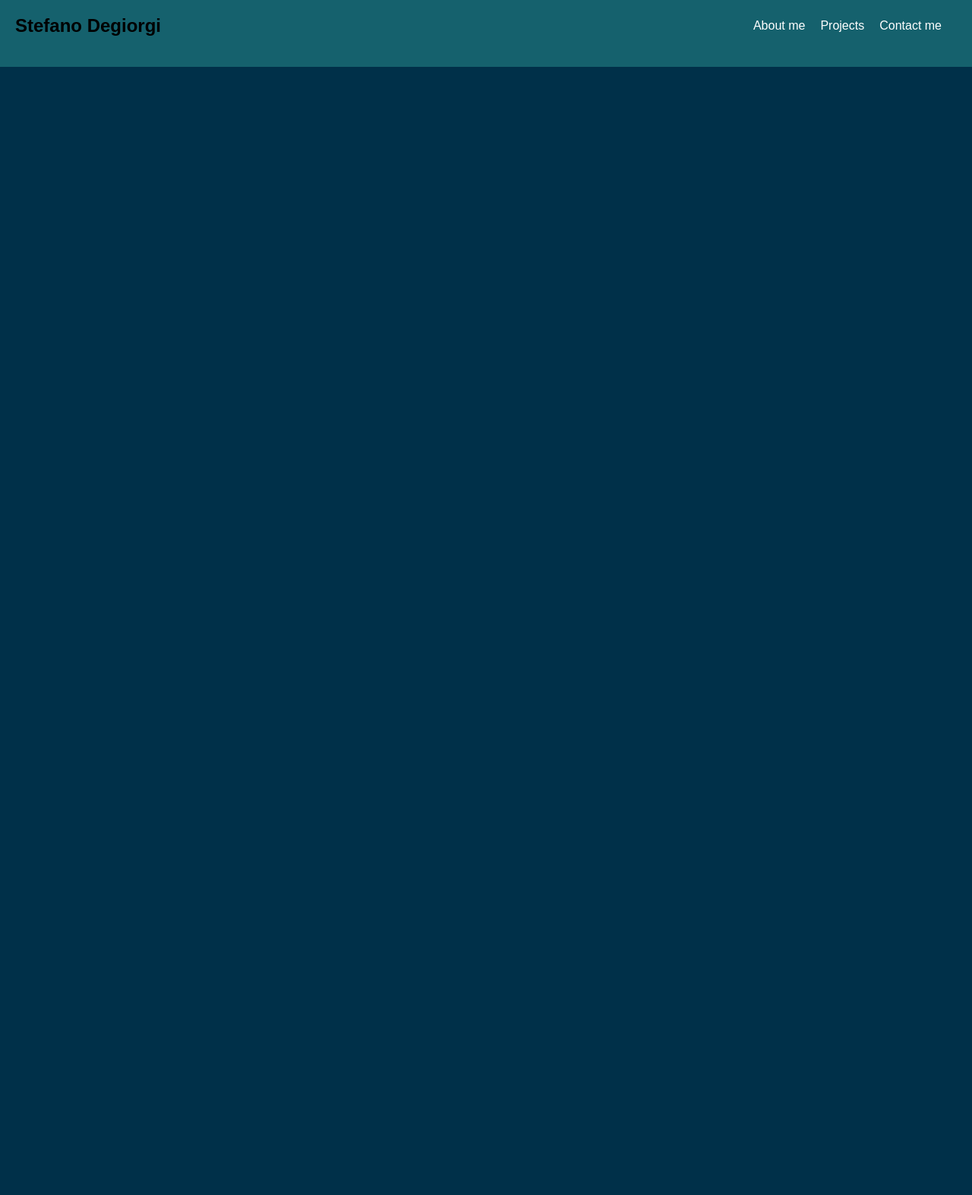
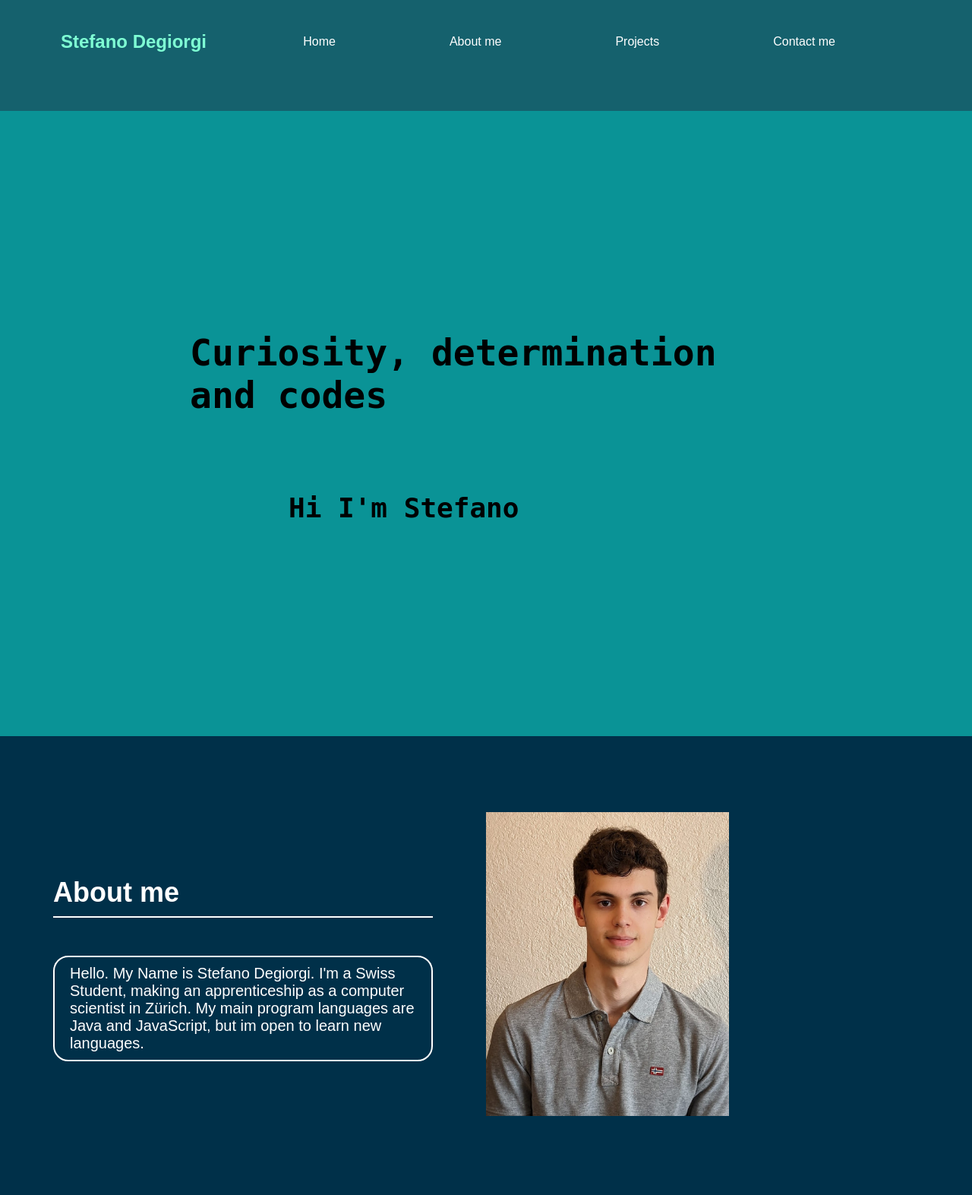
Before and after one commit to StefDegiorgi/portfolio, a PHP site: page / in a window 1280 px wide. Shown: the whole page at 76% size. Before the commit the page ends 88 px from the top, so only its background shows below. Run offline with PHP 8.4, Linux system fonts and the light colour scheme.

Commit message:
home and about me sections

```diff
--- a/css/style.css
+++ b/css/style.css
@@ -1,12 +1,6 @@
 body {
   background-color: #003049;
   font-family: Arial, sans-serif;
-
-}
-
-body,
-ul,
-li {
   margin: 0;
   padding: 0;
 }
@@ -19,10 +13,12 @@ header {
   display: flex;
   justify-content: space-between;
   align-items: center;
-  padding: 20px;
+  padding: 30px;
 }
 
 main {
+  margin-left: 50px;
+  color: aquamarine;
   font-size: 24px;
   font-weight: bold;
 }
@@ -33,7 +29,7 @@ nav ul {
 }
 
 nav li {
-  margin-right: 20px;
+  margin-right: 150px;
 }
 
 nav a {
@@ -48,6 +44,62 @@ nav a:hover {
 
 .social-header {
   padding: 10px 20px;
+}
+
+.home {
+  font-family: Andale Mono, monospace;
+  background-color: #0a9396;
+  padding: 250px;
+  text-align: left;
+
+
+}
+
+.home h1 {
+  font-size: 48px;
+  margin-bottom: 10px;
+}
+
+.home h2 {
+  margin-left: 130px;
+  margin-top: 100px;
+  font-size: 36px;
+}
+
+.about {
+  display: flex;
+  justify-content: center;
+  align-items: center;
+  padding: 100px 0;
+}
+
+.left,
+.right {
+  flex: 1;
+}
+
+.about-text {
+  max-width: 500px;
+  margin: 0 auto;
+}
+
+.about h1,
+.about p {
+  color: white;
+}
+
+.about h1 {
+  font-size: 36px;
+  border-bottom: 2px solid white;
+  padding-bottom: 10px;
+}
+
+.about p {
+  font-size: 20px;
+  border: 2px solid white;
+  border-radius: 20px;
+  padding: 10px 20px;
+  display: inline-block;
 }
 
 @media (max-width: 768px) {
@@ -65,3 +117,8 @@ nav a:hover {
     margin: 10px 0;
   }
 }
+
+.about-img {
+  height: 400px;
+  width: 320px;
+}
--- a/index.php
+++ b/index.php
@@ -17,6 +17,7 @@
       <main>Stefano Degiorgi</main>
       <nav>
         <ul>
+          <li><a href="#home">Home</a></li>
           <li><a href="#about">About me</a></li>
           <li><a href="#projects">Projects</a></li>
           <li><a href="#contact">Contact me</a></li>
@@ -28,6 +29,24 @@
       </ul>
     </div>
   </div>
-
+  <section class="home" id="home">
+    <h1>Curiosity, determination and codes</h1>
+    <h2>Hi I'm Stefano</h2>
+  </section>
+  <section class="about" id="about">
+    <div class="left">
+      <div class="about-text">
+        <h1>About me</h1>
+        <p class="desc">
+          Hello. My Name is Stefano Degiorgi.
+          I'm a Swiss Student, making an apprenticeship as a computer scientist in Zürich.
+          My main program languages are Java and JavaScript, but im open to learn new languages.
+        </p>
+      </div>
+    </div>
+    <div class="right">
+      <img class="about-img" src="img/profil.jpg" alt="picture of nimai">
+    </div>
+  </section>
 </body>
 </html>
```
Also changed, not shown: img/profil.jpg (added).
